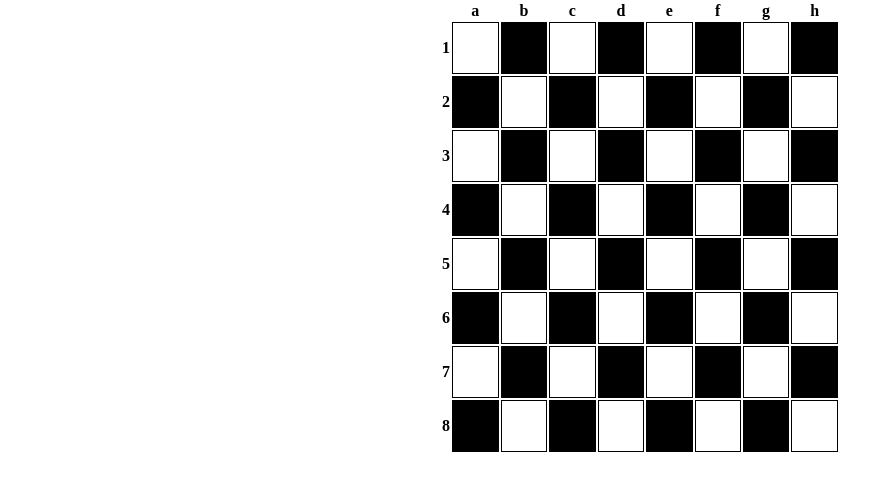
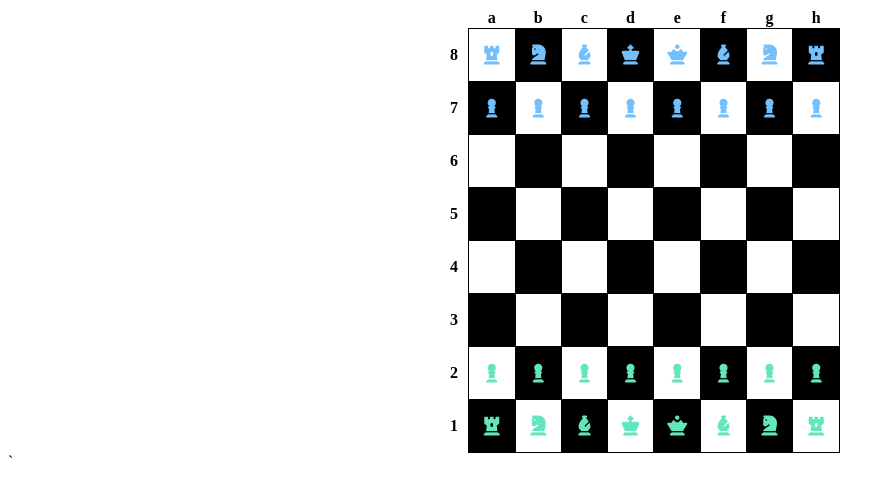
Before and after one commit to Instinct28/chessUsingTable, a plain HTML site: page index.html in a window 1280 px wide. Shown: the whole page, without its empty margins (0-894 px from the left). Drawn offline with Linux system fonts and the light colour scheme.

Commit message:
Update index.html

```diff
--- a/index.html
+++ b/index.html
@@ -1,47 +1,50 @@
 <!DOCTYPE html>
 <html lang="en">
+
 <head>
     <meta charset="UTF-8">
     <meta name="viewport" content="width=device-width, initial-scale=1.0">
-    <title>Chess Board Using Table</title>
+    <title>Chessboard Using Table</title>
+    <link rel="stylesheet" href="https://cdnjs.cloudflare.com/ajax/libs/font-awesome/6.5.2/css/all.min.css"
+        integrity="sha512-SnH5WK+bZxgPHs44uWIX+LLJAJ9/2PkPKZ5QiAj6Ta86w+fsb2TkcmfRyVX3pBnMFcV7oQPJkl9QevSCWr3W6A=="
+        crossorigin="anonymous" referrerpolicy="no-referrer" />
+</head>
 <style>
-        *{
-            margin: 0;
-            padding: 0;
+   .W,.b {
+        height: 50px;
+        width: 50px;
+        border: 1px black solid;
+        text-align: center;
     }
-        .main{
+    .W{
+        background-color: white;
+    }
+    i{
+        font-size: 20px;
+    }
+    .b {
+        background-color: black;
+    }
+    table {
         height: 400px;
         width: 400px;
+        border-collapse: collapse;
         margin: auto;
     }
-        .white{
-            margin: 0;
-            padding: 0;
-            height: 50px;
-            width: 50px;
-            background-color: white;
-            border: 1px black solid;
-            border-collapse: collapse;
-        }
-        .black{
-            margin: 0;
-            padding: 0;
-            height: 50px;
-            width: 50px;
-            background-color: black;
-            border: 1px black solid;
-            border-collapse: collapse;
-        }
-        .tab{
-            margin: 0;
-            padding: 0;
+    #one {
+        text-align: center;
+        padding: 10px;
+
+
     }
 </style>
 </head>
+
+
+
 <body>
-    <div class="main">
-        <table class="tab">
-            <thead>
+
+        <table>
             <tr>
                 <th></th>
                 <th>a</th>
@@ -53,98 +56,103 @@
                 <th>g</th>
                 <th>h</th>
             </tr>
-            </thead>
-            <tbody>
+
             <tr>
-                    <th>1</th>
-                    <td class="white"></td>
-                    <td class="black"></td>
-                    <td class="white"></td>
-                    <td class="black"></td>
-                    <td class="white"></td>
-                    <td class="black"></td>
-                    <td class="white"></td>
-                    <td class="black"></td>
+                <th id="one">8</th>
+                <td class="W"><i class="fa-solid fa-chess-rook" style="color: #74C0FC;"></i></td>
+                <td class="b"><i class="fa-solid fa-chess-knight" style="color: #74C0FC;"></i></td>
+                <td class="W"><i class="fa-solid fa-chess-bishop" style="color: #74C0FC;"></i></td>
+                <td class="b"><i class="fa-solid fa-chess-king" style="color: #74C0FC;"></i></td>
+                <td class="W"><i class="fa-solid fa-chess-queen" style="color: #74C0FC;"></i></td>
+                <td class="b"><i class="fa-solid fa-chess-bishop" style="color: #74C0FC;"></i></td>
+                <td class="W"><i class="fa-solid fa-chess-knight" style="color: #74C0FC;"></i></td>
+                <td class="b"><i class="fa-solid fa-chess-rook" style="color: #74C0FC;"></i></i></td>
+            </tr>
+
+            <tr>
+                <th>7</th>
+                <td class="b"><i class="fa-solid fa-chess-pawn" style="color: #74C0FC;"></i></td>
+                <td class="W"><i class="fa-solid fa-chess-pawn" style="color: #74C0FC;"></i></td>
+                <td class="b"><i class="fa-solid fa-chess-pawn" style="color: #74C0FC;"></i></td>
+                <td class="W"><i class="fa-solid fa-chess-pawn" style="color: #74C0FC;"></i></td>
+                <td class="b"><i class="fa-solid fa-chess-pawn" style="color: #74C0FC;"></i></td>
+                <td class="W"><i class="fa-solid fa-chess-pawn" style="color: #74C0FC;"></i></td>
+                <td class="b"><i class="fa-solid fa-chess-pawn" style="color: #74C0FC;"></i></td>
+                <td class="W"><i class="fa-solid fa-chess-pawn" style="color: #74C0FC;"></i></td>
+            </tr>
+            <tr>
+                <th>6</th>
+                <td class="W"></td>
+                <td class="b"></td>
+                <td class="W"></td>
+                <td class="b"></td>
+                <td class="W"></td>
+                <td class="b"></td>
+                <td class="W"></td>
+                <td class="b"></td>
+            </tr>
+            <tr>
+                <th>5</th>
+                <td class="b"></td>
+                <td class="W"></td>
+                <td class="b"></td>
+                <td class="W"></td>
+                <td class="b"></td>
+                <td class="W"></td>
+                <td class="b"></td>
+                <td class="W"></td>
+            </tr>
+            <tr>
+                <th>4</th>
+                <td class="W"></td>
+                <td class="b"></td>
+                <td class="W"></td>
+                <td class="b"></td>
+                <td class="W"></td>
+                <td class="b"></td>
+                <td class="W"></td>
+                <td class="b"></td>
+            </tr>
+            <tr>
+                <th>3</th>
+                <td class="b"></td>
+                <td class="W"></td>
+                <td class="b"></td>
+                <td class="W"></td>
+                <td class="b"></td>
+                <td class="W"></td>
+                <td class="b"></td>
+                <td class="W"></td>
             </tr>
             <tr>
                 <th>2</th>
-                    <td class="black"></td>
-                    <td class="white"></td>
-                    <td class="black"></td>
-                    <td class="white"></td>
-                    <td class="black"></td>
-                    <td class="white"></td>
-                    <td class="black"></td>
-                    <td class="white"></td>
+                <td class="W"><i class="fa-solid fa-chess-pawn" style="color: #63E6BE;"></i></td>
+                <td class="b"><i class="fa-solid fa-chess-pawn" style="color: #63E6BE;"></i></td>
+                <td class="W"><i class="fa-solid fa-chess-pawn" style="color: #63E6BE;"></i></td>
+                <td class="b"><i class="fa-solid fa-chess-pawn" style="color: #63E6BE;"></i></td>
+                <td class="W"><i class="fa-solid fa-chess-pawn" style="color: #63E6BE;"></i></td>
+                <td class="b"><i class="fa-solid fa-chess-pawn" style="color: #63E6BE;"></i></td>
+                <td class="W"><i class="fa-solid fa-chess-pawn" style="color: #63E6BE;"></i></td>
+                <td class="b"><i class="fa-solid fa-chess-pawn" style="color: #63E6BE;"></i></td>
             </tr>
             <tr>
-                    <th>3</th>
-                    <td class="white"></td>
-                    <td class="black"></td>
-                    <td class="white"></td>
-                    <td class="black"></td>
-                    <td class="white"></td>
-                    <td class="black"></td>
-                    <td class="white"></td>
-                    <td class="black"></td>
+                <th>1</th>
+                <td class="b"><i class="fa-solid fa-chess-rook" style="color: #63E6BE;"></i></td>
+                <td class="W"><i class="fa-solid fa-chess-knight" style="color: #63E6BE;"></i></td>
+                <td class="b"><i class="fa-solid fa-chess-bishop" style="color: #63E6BE;"></i></td>
+                <td class="W"><i class="fa-solid fa-chess-king" style="color: #63E6BE;"></i></td>
+                <td class="b"><i class="fa-solid fa-chess-queen" style="color:  #63E6BE;"></i></td>
+                <td class="W"><i class="fa-solid fa-chess-bishop" style="color: #63E6BE;"></i></td>
+                <td class="b"><i class="fa-solid fa-chess-knight" style="color: #63E6BE;"></i></td>
+                <td class="W"><i class="fa-solid fa-chess-rook" style="color: #63E6BE;"></i></td>
             </tr>
-                <tr>
-                    <th>4</th>
-                    <td class="black"></td>
-                    <td class="white"></td>
-                    <td class="black"></td>
-                    <td class="white"></td>
-                    <td class="black"></td>
-                    <td class="white"></td>
-                    <td class="black"></td>
-                    <td class="white"></td>
-                </tr>
-                <tr>
-                    <th>5</th>
-                    <td class="white"></td>
-                    <td class="black"></td>
-                    <td class="white"></td>
-                    <td class="black"></td>
-                    <td class="white"></td>
-                    <td class="black"></td>
-                    <td class="white"></td>
-                    <td class="black"></td>
-                </tr>
-                <tr>
-                    <th>6</th>
-                    <td class="black"></td>
-                    <td class="white"></td>
-                    <td class="black"></td>
-                    <td class="white"></td>
-                    <td class="black"></td>
-                    <td class="white"></td>
-                    <td class="black"></td>
-                    <td class="white"></td>
-                </tr>
-                <tr>
-                    <th>7</th>
-                    <td class="white"></td>
-                    <td class="black"></td>
-                    <td class="white"></td>
-                    <td class="black"></td>
-                    <td class="white"></td>
-                    <td class="black"></td>
-                    <td class="white"></td>
-                    <td class="black"></td>
-                </tr>
-                <tr>
-                    <th>8</th>
-                    <td class="black"></td>
-                    <td class="white"></td>
-                    <td class="black"></td>
-                    <td class="white"></td>
-                    <td class="black"></td>
-                    <td class="white"></td>
-                    <td class="black"></td>
-                    <td class="white"></td>
-                </tr>
-            </tbody>
+
+
+
+
+
+
         </table>
-    </div>
 </body>
-</html>
+
+</html>`
```
Lines whose indentation alone changed are shown as unchanged.
